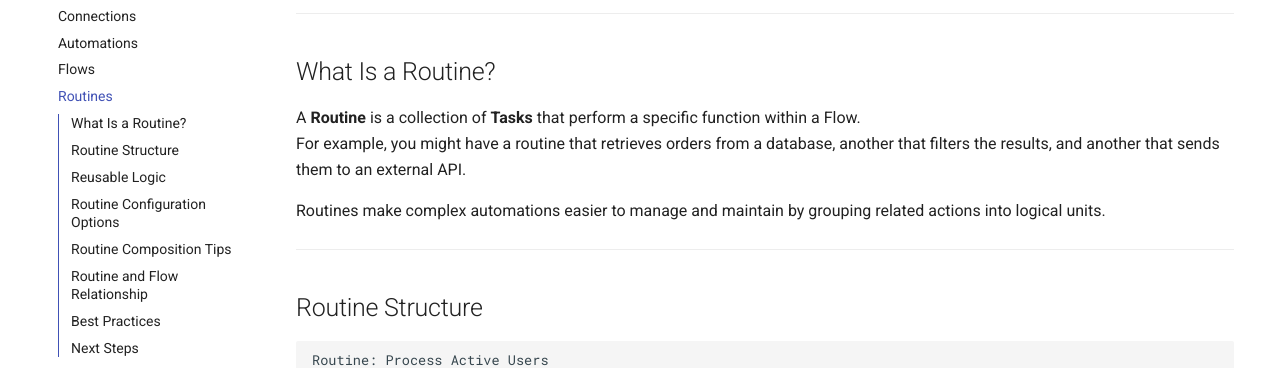
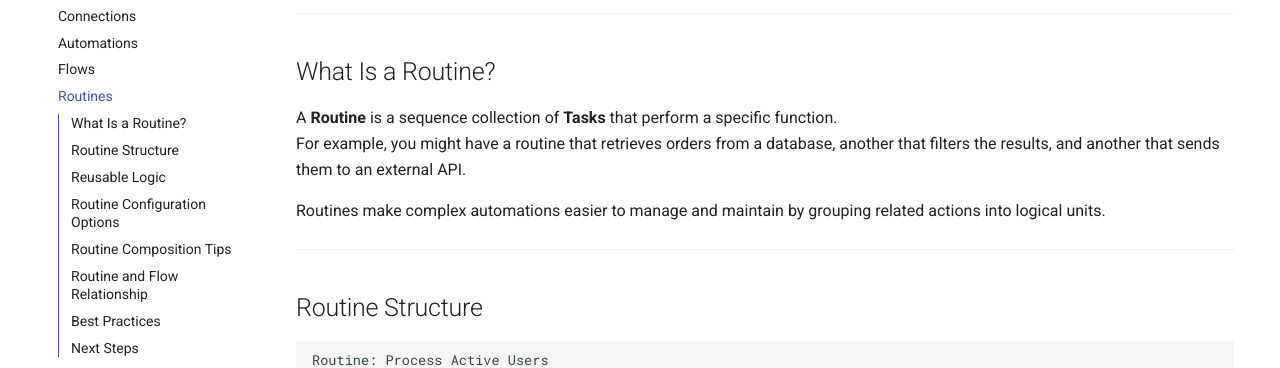
Before and after one commit to SyncEngine/docs, an MkDocs documentation site: the page built from docs/user/routines.md, in a window 1280 px wide and 900 px high. Shown: the part 284-652 px from the top of the window. Built offline with MkDocs 1.6.1 and Material for MkDocs 9.7.7, drawn with Linux system fonts in a browser that asks for light colours; comment, search, counter and statistics services are not loaded.

Commit message:
Fix Routine desc

```diff
--- a/docs/user/routines.md
+++ b/docs/user/routines.md
@@ -9,7 +9,7 @@ Each routine is reusable, modular, and can be called by one or more Flows, givin
 
 ## What Is a Routine?
 
-A **Routine** is a collection of **Tasks** that perform a specific function within a Flow.
+A **Routine** is a sequence collection of **Tasks** that perform a specific function.
 For example, you might have a routine that retrieves orders from a database, another that filters the results, and another that sends them to an external API.
 
 Routines make complex automations easier to manage and maintain by grouping related actions into logical units.
```
